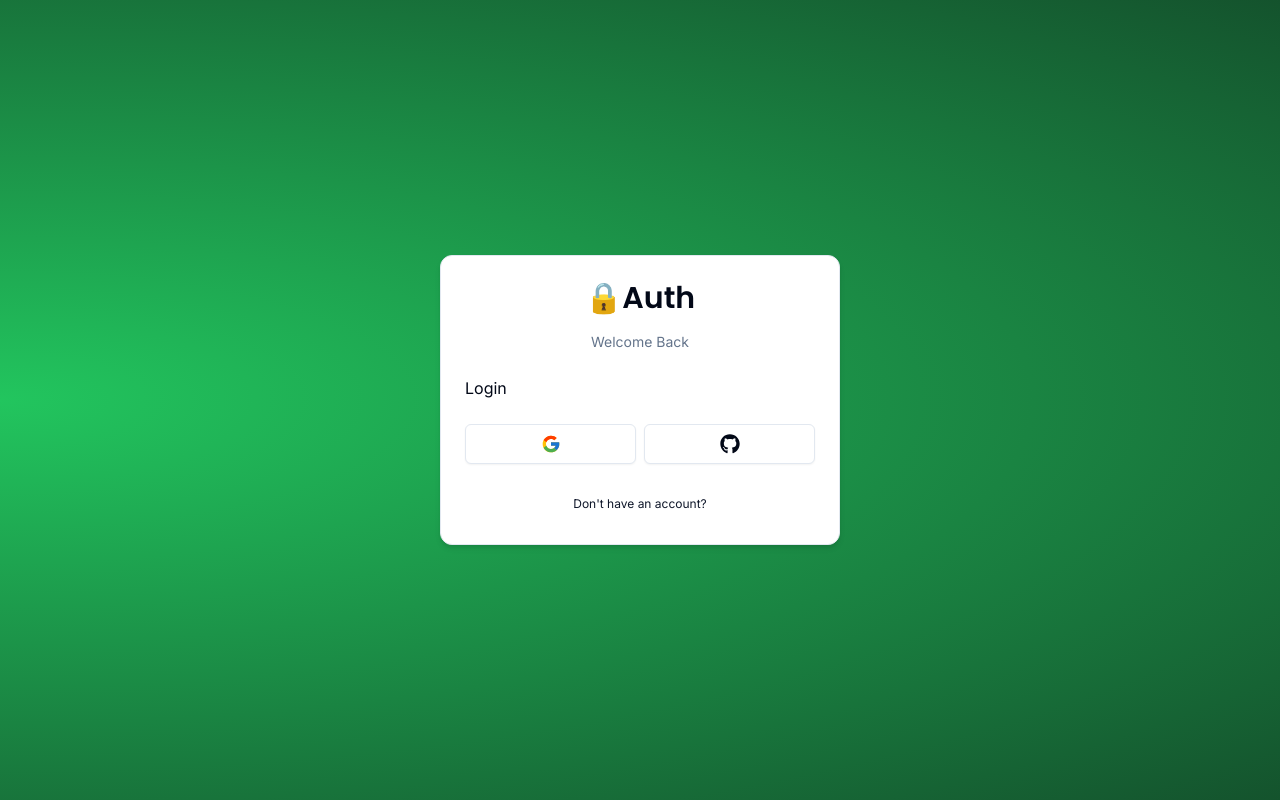
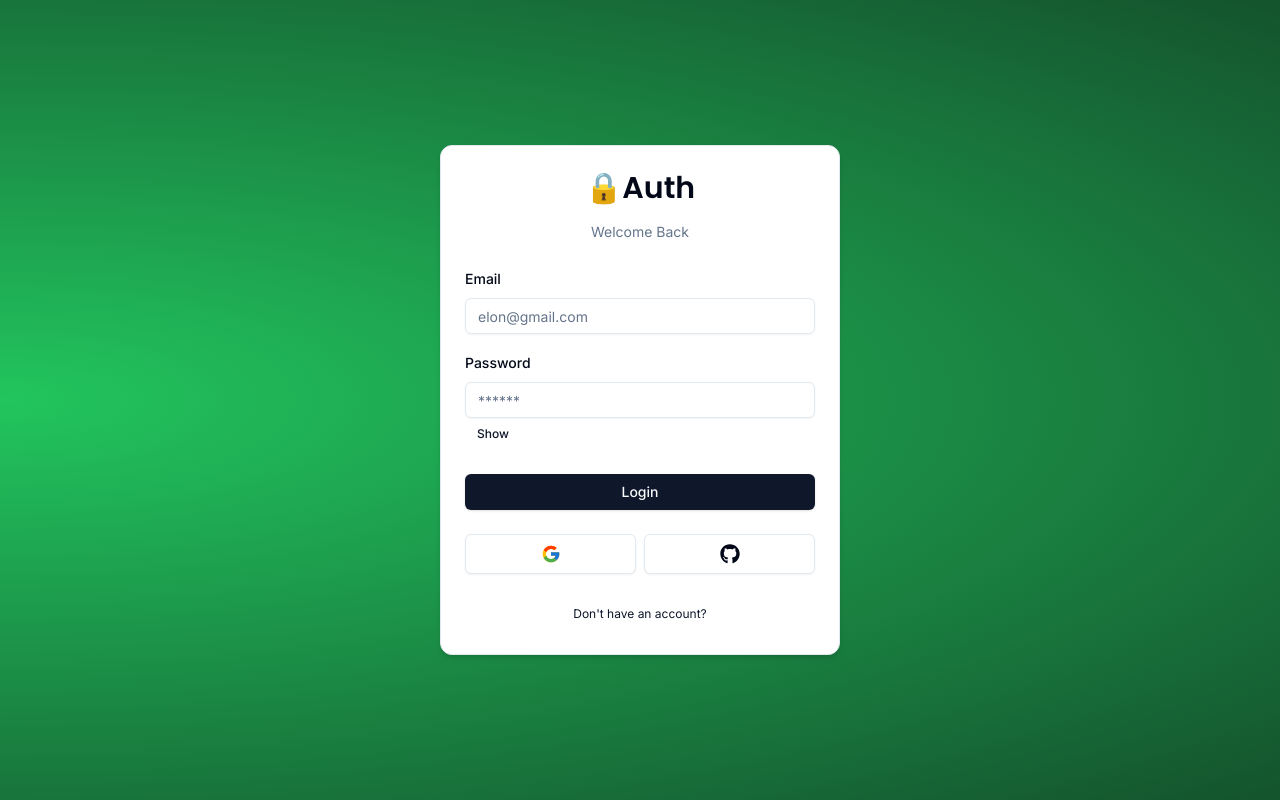
Before and after one commit to faisal004/auth-toolbox, a Next.js app: page /auth/login in a window 1280 px wide. Built offline with nearby package versions, Linux system fonts and the light colour scheme.

Commit message:
added : login form added

```diff
--- a/components/auth/login-form.tsx
+++ b/components/auth/login-form.tsx
@@ -1,6 +1,36 @@
+'use client'
 import { CardWrapper } from './card-wrapper'
+import { useForm } from 'react-hook-form'
+import { zodResolver } from '@hookform/resolvers/zod'
+import {
+  Form,
+  FormControl,
+  FormField,
+  FormLabel,
+  FormMessage,
+  FormItem,
+} from '@/components/ui/form'
+import { LoginSchema } from '@/schema'
+import { z } from 'zod'
+import { Input } from '../ui/input'
+import { Button } from '../ui/button'
+import { FormError } from '../form-error'
+import { FormSuccess } from '../form-success'
+import { useState } from 'react'
 
 export const LoginForm = () => {
+  const [show, setShow] = useState(false)
+  const form = useForm<z.infer<typeof LoginSchema>>({
+    resolver: zodResolver(LoginSchema),
+    defaultValues: {
+      email: '',
+      password: '',
+    },
+  })
+
+  const onSubmit = (values: z.infer<typeof LoginSchema>) => {
+    console.log(values)
+  }
   return (
     <CardWrapper
       headerLabel="Welcome Back"
@@ -8,7 +38,58 @@
       backButtonLabel="Don't have an account?"
       showSocial
     >
-      Login
+      <Form {...form}>
+        <form onSubmit={form.handleSubmit(onSubmit)} className="space-y-6">
+          <div className="space-y-4">
+            <FormField
+              control={form.control}
+              name="email"
+              render={({ field }) => (
+                <FormItem>
+                  <FormLabel>Email</FormLabel>
+                  <FormControl>
+                    <Input
+                      {...field}
+                      placeholder="elon@gmail.com"
+                      type="email"
+                    />
+                  </FormControl>
+                  <FormMessage />
+                </FormItem>
+              )}
+            />
+            <FormField
+              control={form.control}
+              name="password"
+              render={({ field }) => (
+                <FormItem>
+                  <FormLabel>Password</FormLabel>
+                  <FormControl>
+                    <Input
+                      {...field}
+                      placeholder="******"
+                      type={show ? 'text' : 'password'}
+                    />
+                  </FormControl>
+                  <FormMessage />
+                </FormItem>
+              )}
+            />
+          </div>
+          <span>
+            <Button onClick={() => setShow(!show)} size="sm" variant="link">
+              {show ? 'Hide' : 'Show'}
+            </Button>
+          </span>
+
+          <FormError message="" />
+          <FormSuccess message="" />
+
+          <Button type="submit" className="w-full">
+            Login
+          </Button>
+        </form>
+      </Form>
     </CardWrapper>
   )
 }
--- /dev/null
+++ b/components/form-error.tsx
@@ -0,0 +1,18 @@
+import { ExclamationTriangleIcon } from "@radix-ui/react-icons";
+
+interface FormErrorProps {
+  message?: string;
+};
+
+export const FormError = ({
+  message,
+}: FormErrorProps) => {
+  if (!message) return null;
+
+  return (
+    <div className="bg-destructive/15 p-3 rounded-md flex items-center gap-x-2 text-sm text-destructive">
+      <ExclamationTriangleIcon className="h-4 w-4" />
+      <p>{message}</p>
+    </div>
+  );
+};
--- /dev/null
+++ b/components/form-success.tsx
@@ -0,0 +1,18 @@
+import { CheckCircledIcon } from "@radix-ui/react-icons";
+
+interface FormSuccessProps {
+  message?: string;
+};
+
+export const FormSuccess = ({
+  message,
+}: FormSuccessProps) => {
+  if (!message) return null;
+
+  return (
+    <div className="bg-emerald-500/15 p-3 rounded-md flex items-center gap-x-2 text-sm text-emerald-500">
+      <CheckCircledIcon className="h-4 w-4" />
+      <p>{message}</p>
+    </div>
+  );
+};
```
